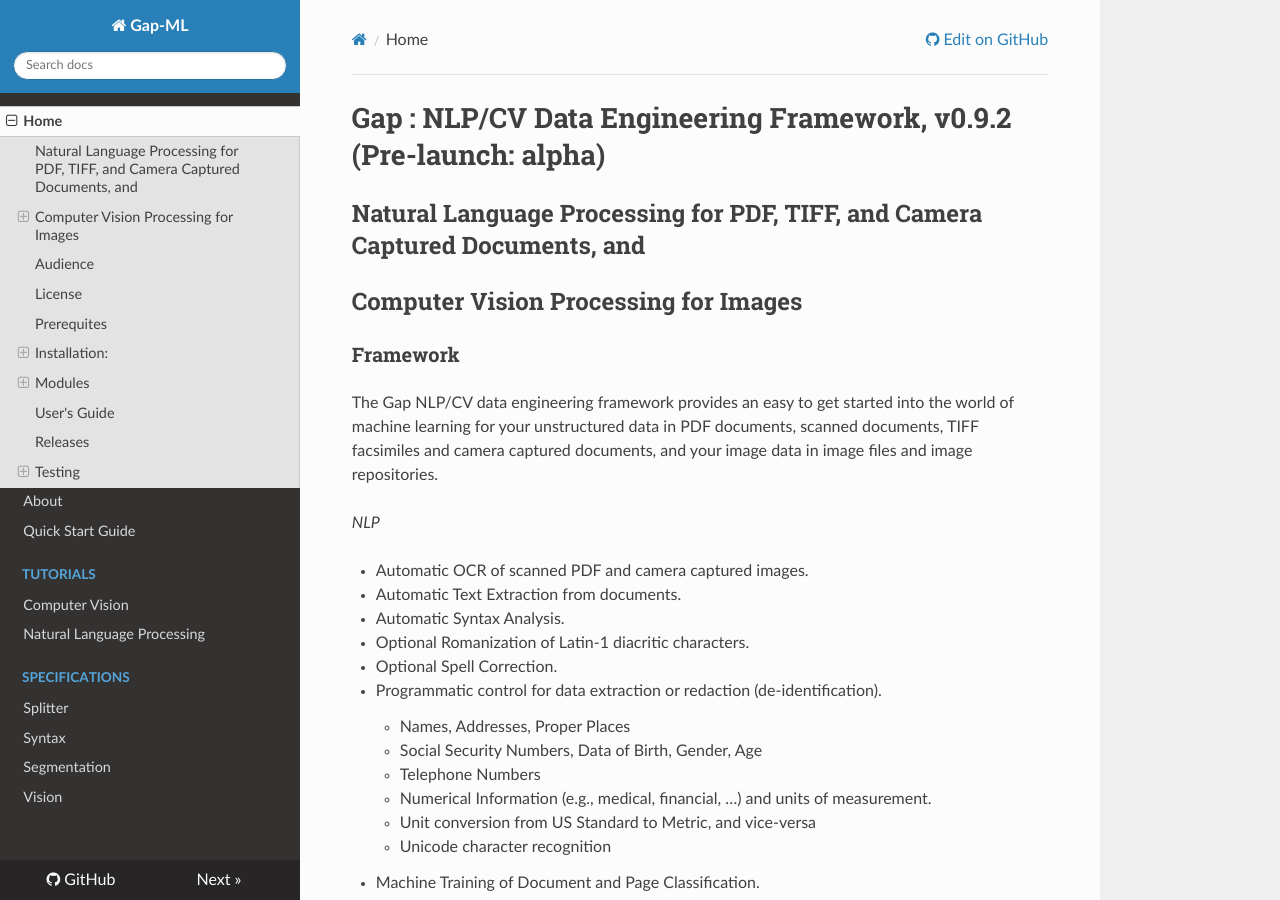
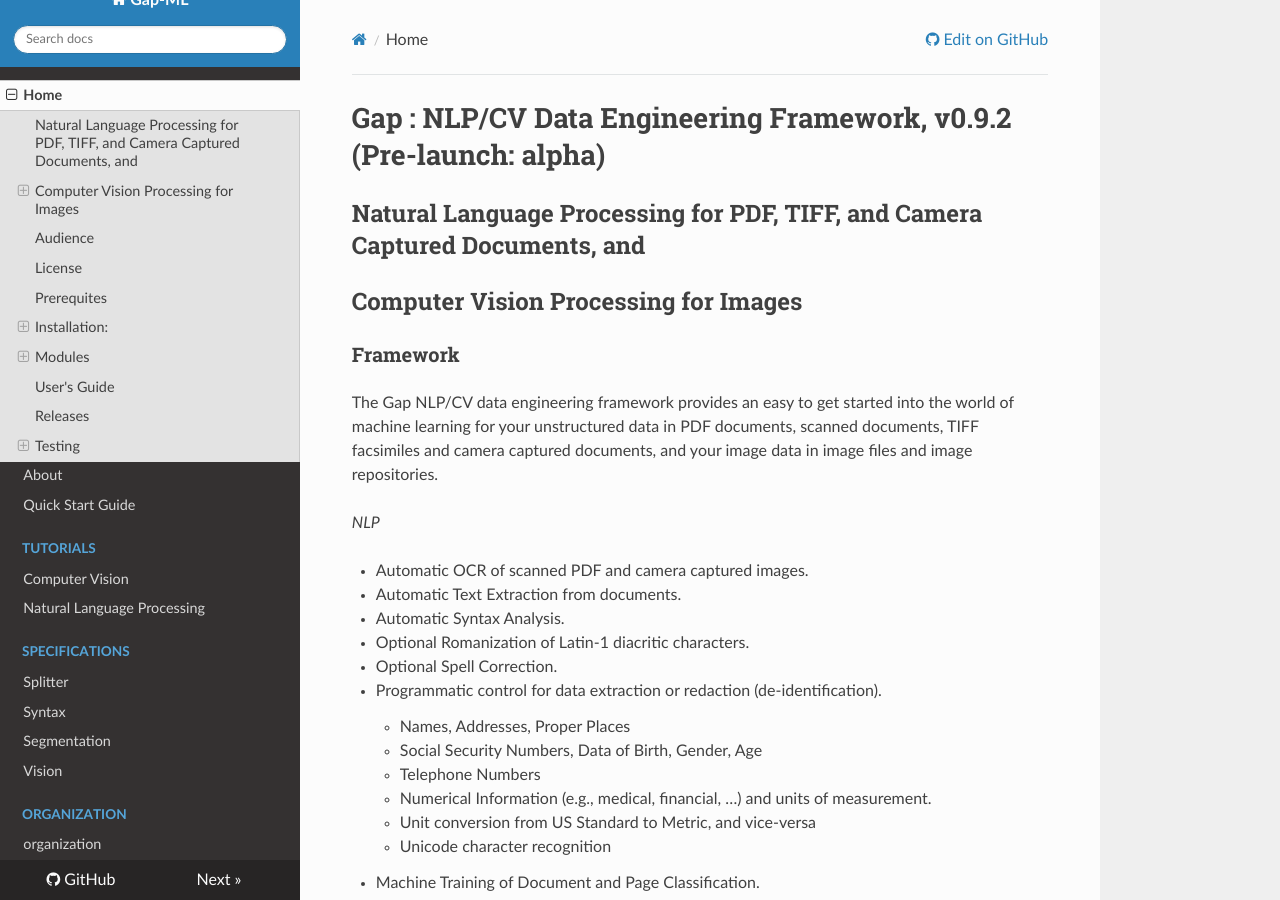
Before and after one commit to andrewferlitsch/Gap, an MkDocs documentation site: the page built from docs/index.md, in a window 1280 px wide and 900 px high. Built offline with MkDocs 1.6.1, drawn with Linux system fonts in a browser that asks for light colours; nearby versions of some CDN libraries; some of the changed lines change nothing that is shown.

Commit message:
move org file to docs

```diff
--- a/mkdocs.yml
+++ b/mkdocs.yml
@@ -14,3 +14,5 @@
     - Syntax: specs/syntax_spec.md
     - Segmentation: specs/segmentation_spec.md
     - Vision: specs/vision_spec.md
+- Organization:
+    - organization: org-os.md
```
Also changed, not shown: docs/org-os.md (renamed from org-os/README.md).
